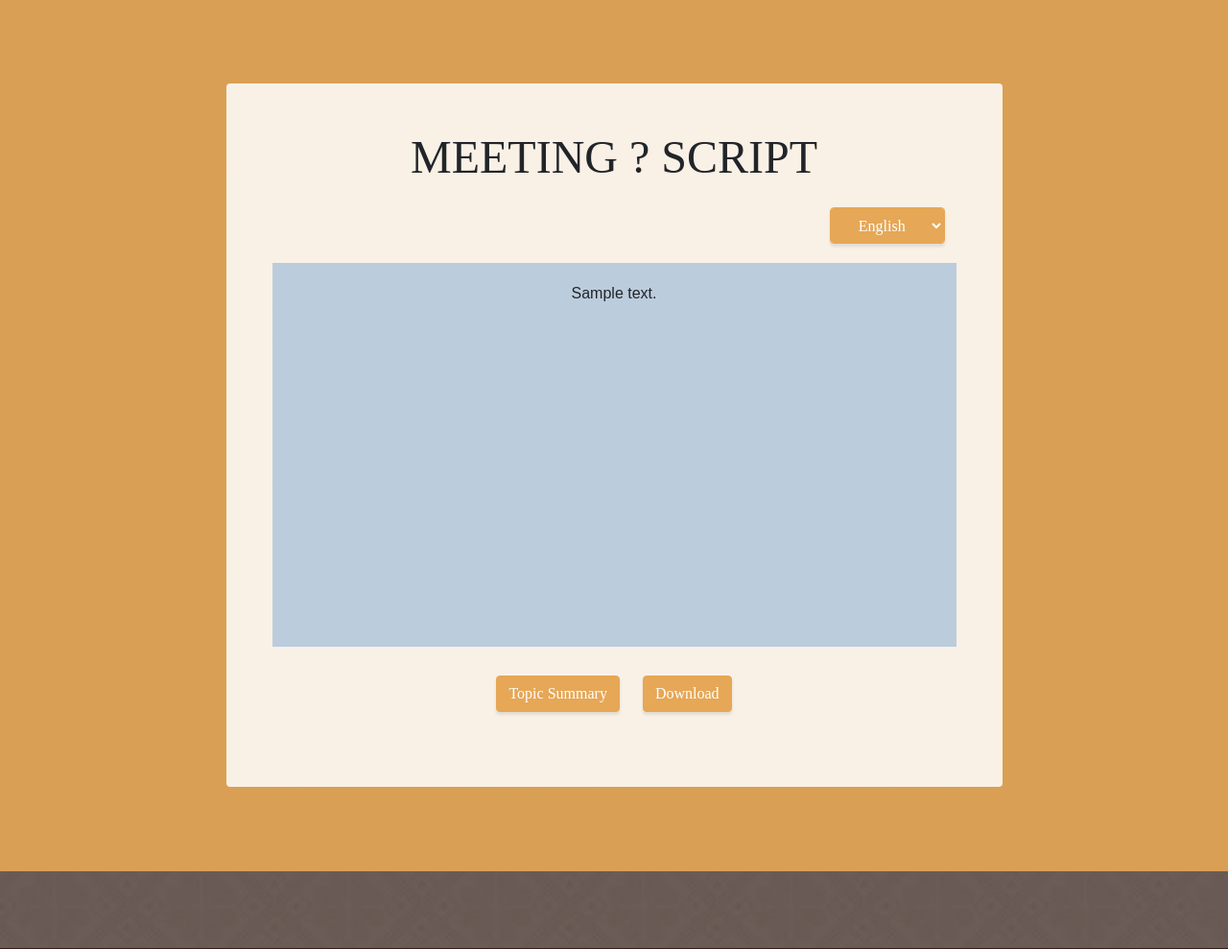
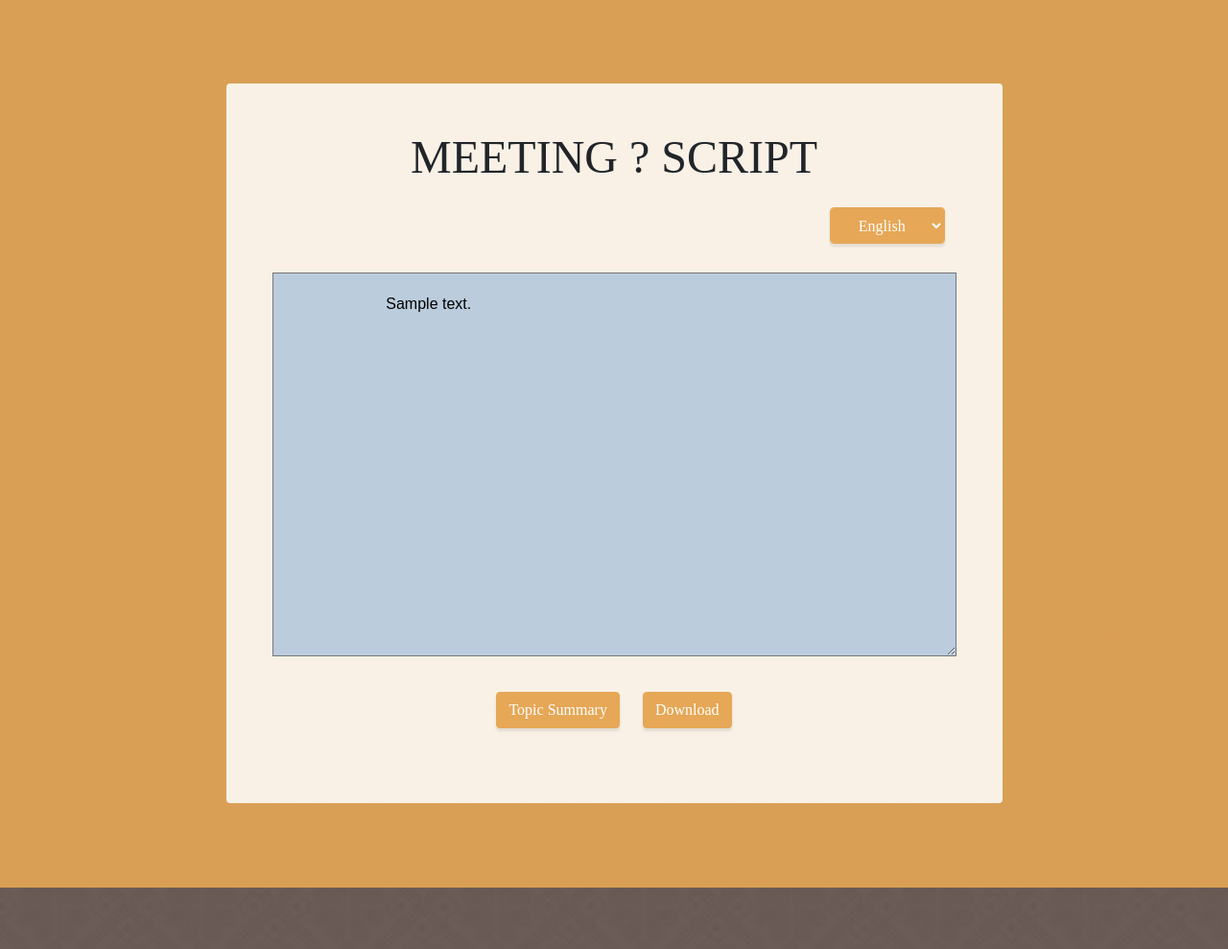
Before and after one commit to gongzhen0128/CZ3002-Meeting-Assistant, a Django app: template controll/templates/script.html in a window 1280 px wide. Shown: the part 449-1438 px from the top of the page at 96% size. Run offline with Django 3.2, Linux system fonts and the light colour scheme; the template is opened without the code that fills it: most values are stand-ins (such as "Sample title", 1, 10 or a date in 2020); some libraries are stand-ins or nearby versions; some web fonts are replaced.

Commit message:
Last Version

```diff
--- a/controll/templates/script.html
+++ b/controll/templates/script.html
@@ -59,8 +59,7 @@
 
     function translates(data) {
         makeApiRequest(endpoints.translate, data, "GET", false).success(function(resp) {
-        //alert(resp.data.translations[0].translatedText);
-        document.getElementById('script').innerHTML = resp.data.translations[0].translatedText;
+        document.getElementById('script').value = resp.data.translations[0].translatedText;
         });
     }
 
@@ -68,10 +67,10 @@
     function trans(){
         var toLang = document.getElementById("language").value;
         if(origin==""){
-            origin = document.getElementById('script').innerHTML;
+            origin = document.getElementById("script").value;
         }
         if(toLang == "en"){
-            document.getElementById('script').innerHTML = origin;
+            document.getElementById('script').value = origin;
         }
         else{
             translationObj = {
@@ -89,8 +88,8 @@
         }
 
         //get content to translate
-        var content = document.getElementById('script').innerHTML;
-    }
+        var content = document.getElementById('script').value;
+      }
 
 </script>
 
@@ -111,15 +110,11 @@
                         </select>
                     </div>
 
-                    <div style="margin-top:20px;height:400px;width:100%;overflow:auto;background-color:#bbccdd; scrollbar-base-color:gold;font-family:sans-serif;padding:20px">
+                    <textarea id="script" style="margin-top:20px;height:400px;width:100%;overflow:auto;background-color:#bbccdd; scrollbar-base-color:gold;font-family:sans-serif;padding:20px">
+                      {{ text }}
+                    </textarea>
 
-                    <span id="ttt">
-                            {{ text }}
-
-                    </span>
-                    </div>
-
-                    <button style="margin-top:30px; margin-bottom:30px; margin-right: 20px"  class="btn btn-primary">Topic Summary</button>
+                    <button style="margin-top:30px; margin-bottom:30px; margin-right: 20px"  class="btn btn-primary" id='btnSum'>Topic Summary</button>
                     <button style="margin-top:30px; margin-bottom:30px" onclick="downloadMeetingScript()" class="btn btn-primary">Download</button>
 
                 </div>
@@ -135,14 +130,14 @@ $('#btnSum').click(function(){
       type: "POST",
       dataType: 'json',
       url: "{% url 'summary' %}",
-      data: JSON.stringify({type: $("#btnSum").text() , text: $("#ttt").text()}),
+      data: JSON.stringify({type: $("#btnSum").text() , text: $("#script").val()}),
       success:function(response) {
         if ($("#btnSum").text() == "Original")
             $("#btnSum").text("Topic Summary");
         else
             $("#btnSum").text("Original");
 
-        $("#ttt").text(response.text);
+        $("#script").val(response.text);
       }
     });
 })
```
Also changed, not shown: controll/templates/history.html (+1 -30 lines), controll/migrations/0007_auto_20181006_0748.py (added), db.sqlite3.
